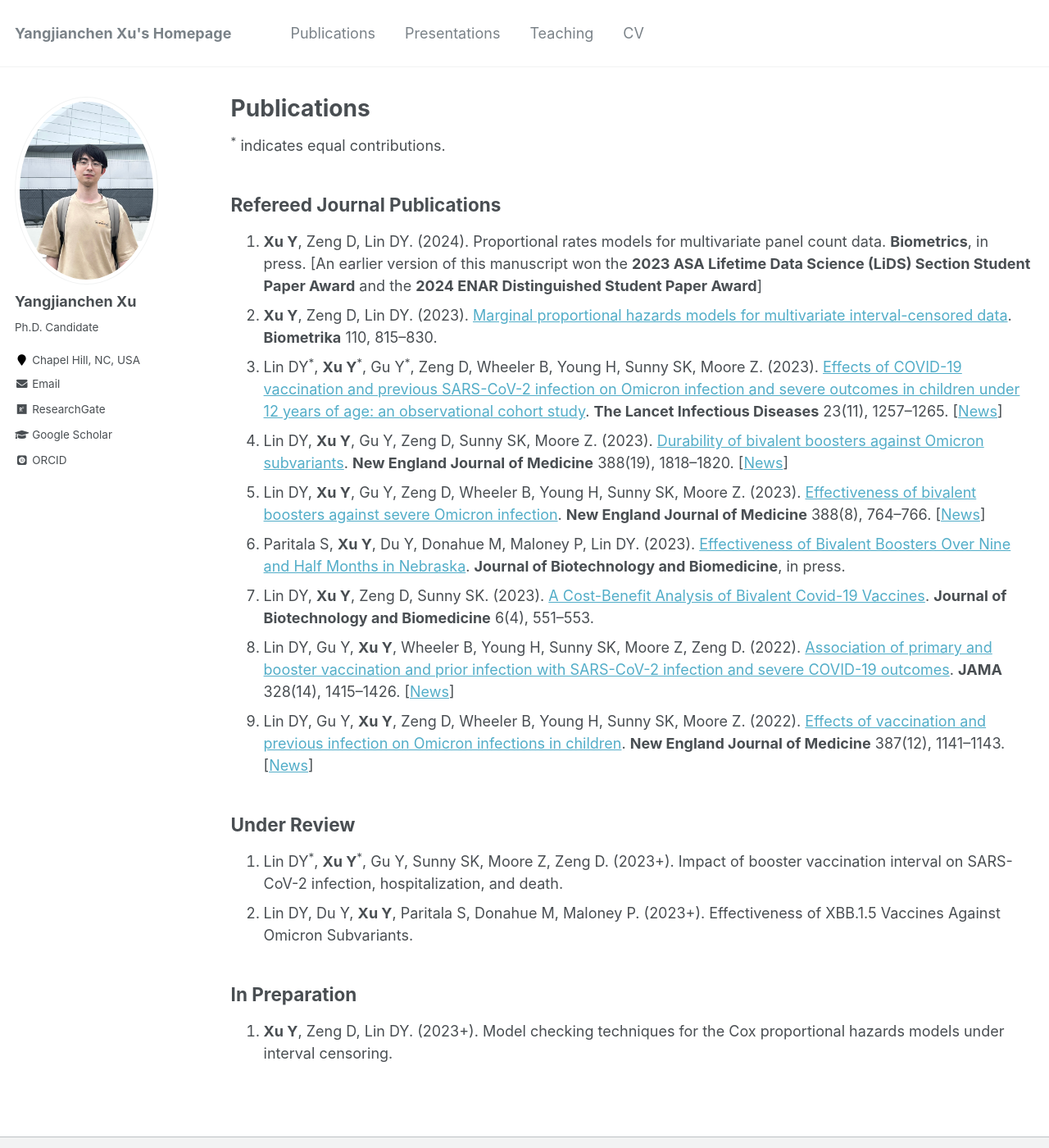
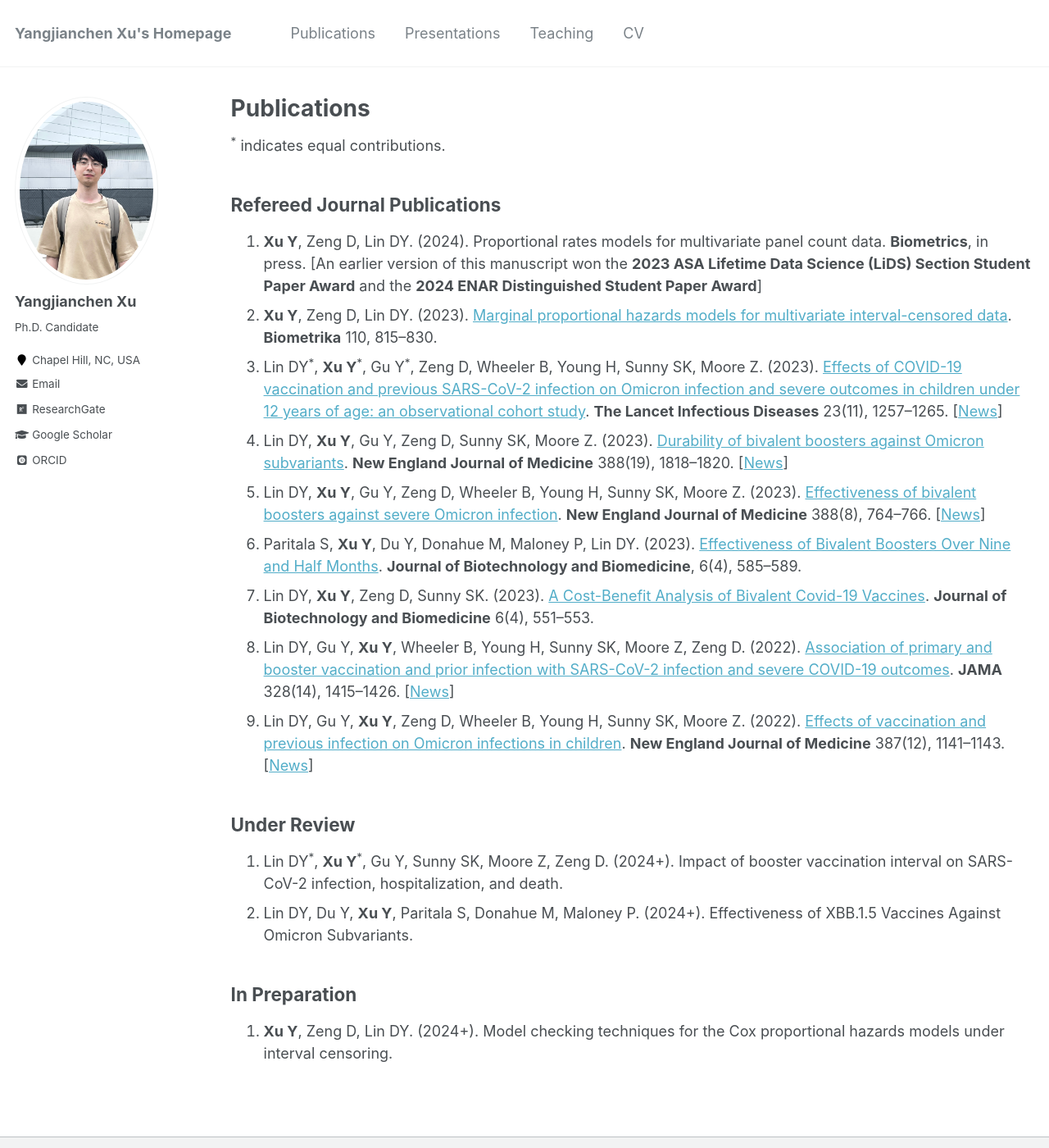
Before and after one commit to yangjc-xu/yangjc-xu.github.io, a Jekyll site: the page built from _pages/publications.md, in a window 1280 px wide and 1400 px high. Shown: the whole window at 82% size. Built offline with Jekyll 4.4.1, drawn with Linux system fonts in a browser that asks for light colours; some web fonts are replaced.

Commit message:
Update publications.md

```diff
--- a/_pages/publications.md
+++ b/_pages/publications.md
@@ -13,14 +13,14 @@ author_profile: true
 3. Lin DY<sup>*</sup>, **Xu Y**<sup>*</sup>, Gu Y<sup>*</sup>, Zeng D, Wheeler B, Young H, Sunny SK, Moore Z. (2023). [Effects of COVID-19 vaccination and previous SARS-CoV-2 infection on Omicron infection and severe outcomes in children under 12 years of age: an observational cohort study](https://www.thelancet.com/journals/laninf/article/PIIS1473-3099(23)00272-4/fulltext). **The Lancet Infectious Diseases** 23(11), 1257–1265. \[[News](https://www.altmetric.com/details/150195124/news?src=bookmarklet)\]
 4. Lin DY, **Xu Y**, Gu Y, Zeng D, Sunny SK, Moore Z. (2023). [Durability of bivalent boosters against Omicron subvariants](https://www.nejm.org/doi/full/10.1056/NEJMc2302462). **New England Journal of Medicine** 388(19), 1818–1820. \[[News](https://www.altmetric.com/details/145643558/news?src=bookmarklet)\]
 5. Lin DY, **Xu Y**, Gu Y, Zeng D, Wheeler B, Young H, Sunny SK, Moore Z. (2023). [Effectiveness of bivalent boosters against severe Omicron infection](https://www.nejm.org/doi/full/10.1056/NEJMc2215471). **New England Journal of Medicine** 388(8), 764–766. \[[News](https://www.altmetric.com/details/141787740/news?src=bookmarklet)\]
-6. Paritala S, **Xu Y**, Du Y, Donahue M, Maloney P, Lin DY. (2023). [Effectiveness of Bivalent Boosters Over Nine and Half Months in Nebraska](https://www.medrxiv.org/content/10.1101/2023.12.03.23299338v1). **Journal of Biotechnology and Biomedicine**, in press.
+6. Paritala S, **Xu Y**, Du Y, Donahue M, Maloney P, Lin DY. (2023). [Effectiveness of Bivalent Boosters Over Nine and Half Months](https://www.fortunejournals.com/abstract/effectiveness-of-bivalent-boosters-over-nine-and-half-months-4689.html). **Journal of Biotechnology and Biomedicine**, 6(4), 585–589.
 7. Lin DY, **Xu Y**, Zeng D, Sunny SK. (2023). [A Cost-Benefit Analysis of Bivalent Covid-19 Vaccines](https://www.fortunejournals.com/articles/a-costbenefit-analysis-of-bivalent-covid19-vaccines.html). **Journal of Biotechnology and Biomedicine** 6(4), 551–553.
 8. Lin DY, Gu Y, **Xu Y**, Wheeler B, Young H, Sunny SK, Moore Z, Zeng D. (2022). [Association of primary and booster vaccination and prior infection with SARS-CoV-2 infection and severe COVID-19 outcomes](https://jamanetwork.com/journals/jama/article-abstract/2796893). **JAMA** 328(14), 1415–1426. \[[News](https://www.altmetric.com/details/136446237/news?src=bookmarklet)\]
 9. Lin DY, Gu Y, **Xu Y**, Zeng D, Wheeler B, Young H, Sunny SK, Moore Z. (2022). [Effects of vaccination and previous infection on Omicron infections in children](https://www.nejm.org/doi/full/10.1056/NEJMc2209371). **New England Journal of Medicine** 387(12), 1141–1143. \[[News](https://www.altmetric.com/details/135646402/news?src=bookmarklet)\]
 
 ## Under Review
-1. Lin DY<sup>*</sup>, **Xu Y**<sup>*</sup>, Gu Y, Sunny SK, Moore Z, Zeng D. (2023+). Impact of booster vaccination interval on SARS-CoV-2 infection, hospitalization, and death.
-2. Lin DY, Du Y, **Xu Y**, Paritala S, Donahue M, Maloney P. (2023+). Effectiveness of XBB.1.5 Vaccines Against Omicron Subvariants.
+1. Lin DY<sup>*</sup>, **Xu Y**<sup>*</sup>, Gu Y, Sunny SK, Moore Z, Zeng D. (2024+). Impact of booster vaccination interval on SARS-CoV-2 infection, hospitalization, and death.
+2. Lin DY, Du Y, **Xu Y**, Paritala S, Donahue M, Maloney P. (2024+). Effectiveness of XBB.1.5 Vaccines Against Omicron Subvariants.
 
 ## In Preparation
-1. **Xu Y**, Zeng D, Lin DY. (2023+). Model checking techniques for the Cox proportional hazards models under interval censoring.
+1. **Xu Y**, Zeng D, Lin DY. (2024+). Model checking techniques for the Cox proportional hazards models under interval censoring.
```
